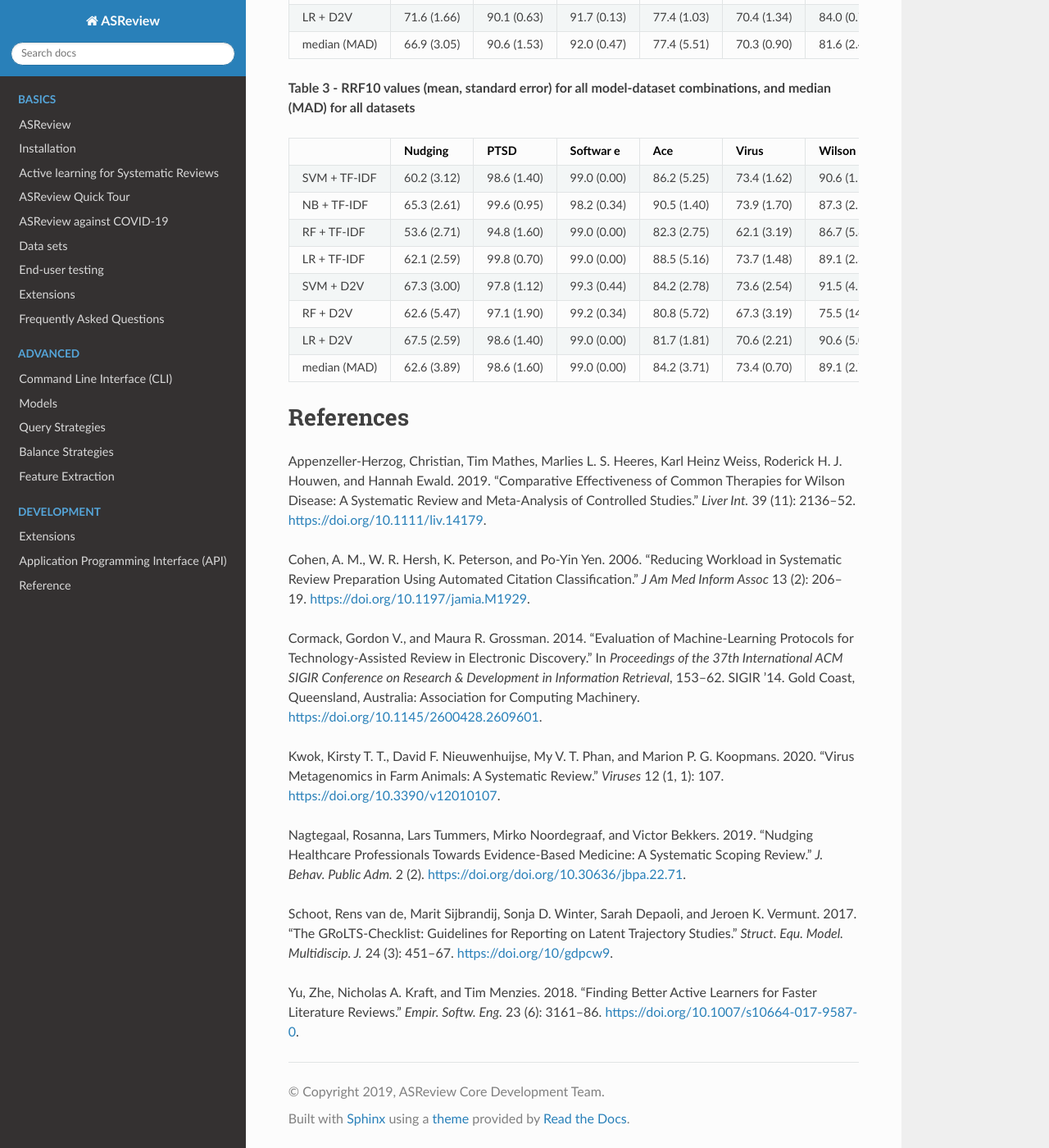
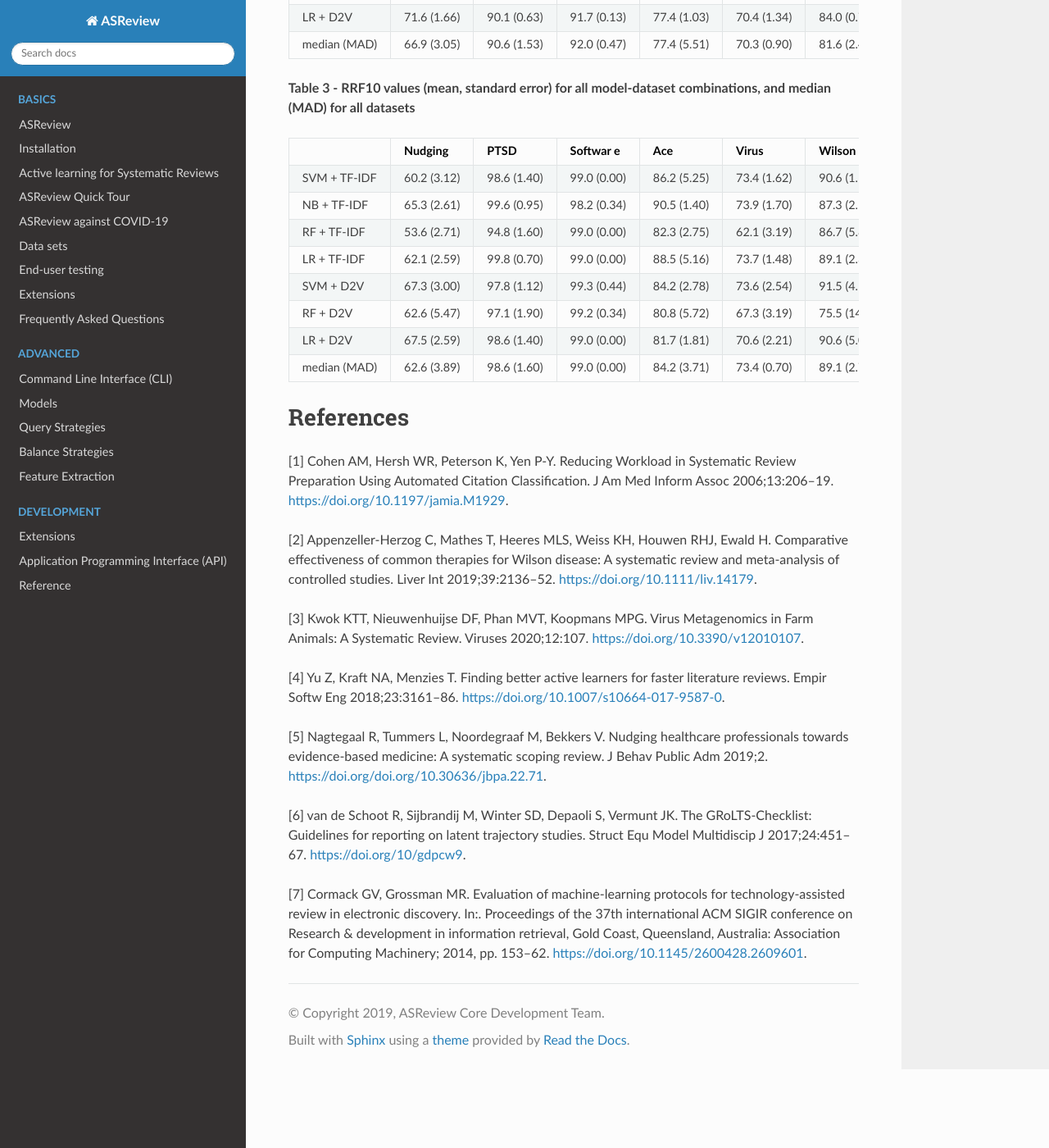
Before and after one commit to asreview/asreview, a Sphinx documentation site: the page built from docs/source/simulation_study_results.rst, in a window 1280 px wide and 1400 px high, scrolled down 3756 px. Shown: the whole window at 82% size. Built offline with Sphinx 7.4.7 and the Read the Docs theme 2.0.0, drawn with Linux system fonts in a browser that asks for light colours.

Commit message:
Fix references

```diff
--- a/docs/source/simulation_study_results.rst
+++ b/docs/source/simulation_study_results.rst
@@ -213,30 +213,15 @@ References
 
 .. raw:: html
 
-   <div id="refs" class="references hanging-indent">
-
-.. raw:: html
-
-   <div id="ref-Appenzeller-Herzog2019">
-
-Appenzeller‐Herzog, Christian, Tim Mathes, Marlies L. S. Heeres, Karl
-Heinz Weiss, Roderick H. J. Houwen, and Hannah Ewald. 2019. “Comparative
-Effectiveness of Common Therapies for Wilson Disease: A Systematic
-Review and Meta-Analysis of Controlled Studies.” *Liver Int.* 39 (11):
-2136–52.
-`https://doi.org/10.1111/liv.14179 <https://doi.org/10.1111/liv.14179>`__.
-
-.. raw:: html
-
-   </div>
+   <div id="refs" class="references">
 
 .. raw:: html
 
    <div id="ref-Cohen2006">
 
-Cohen, A. M., W. R. Hersh, K. Peterson, and Po-Yin Yen. 2006. “Reducing
-Workload in Systematic Review Preparation Using Automated Citation
-Classification.” *J Am Med Inform Assoc* 13 (2): 206–19.
+[1] Cohen AM, Hersh WR, Peterson K, Yen P-Y. Reducing Workload in
+Systematic Review Preparation Using Automated Citation Classification. J
+Am Med Inform Assoc 2006;13:206–19.
 `https://doi.org/10.1197/jamia.M1929 <https://doi.org/10.1197/jamia.M1929>`__.
 
 .. raw:: html
@@ -245,15 +230,13 @@ Classification.” *J Am Med Inform Assoc* 13 (2): 206–19.
 
 .. raw:: html
 
-   <div id="ref-Cormack2014">
+   <div id="ref-Appenzeller-Herzog2019">
 
-Cormack, Gordon V., and Maura R. Grossman. 2014. “Evaluation of
-Machine-Learning Protocols for Technology-Assisted Review in Electronic
-Discovery.” In *Proceedings of the 37th International ACM SIGIR
-Conference on Research & Development in Information Retrieval*, 153–62.
-SIGIR ’14. Gold Coast, Queensland, Australia: Association for Computing
-Machinery.
-`https://doi.org/10.1145/2600428.2609601 <https://doi.org/10.1145/2600428.2609601>`__.
+[2] Appenzeller‐Herzog C, Mathes T, Heeres MLS, Weiss KH, Houwen RHJ,
+Ewald H. Comparative effectiveness of common therapies for Wilson
+disease: A systematic review and meta-analysis of controlled studies.
+Liver Int 2019;39:2136–52.
+`https://doi.org/10.1111/liv.14179 <https://doi.org/10.1111/liv.14179>`__.
 
 .. raw:: html
 
@@ -263,10 +246,21 @@ Machinery.
 
    <div id="ref-Kwok2020">
 
-Kwok, Kirsty T. T., David F. Nieuwenhuijse, My V. T. Phan, and Marion P.
-G. Koopmans. 2020. “Virus Metagenomics in Farm Animals: A Systematic
-Review.” *Viruses* 12 (1, 1): 107.
+[3] Kwok KTT, Nieuwenhuijse DF, Phan MVT, Koopmans MPG. Virus
+Metagenomics in Farm Animals: A Systematic Review. Viruses 2020;12:107.
 `https://doi.org/10.3390/v12010107 <https://doi.org/10.3390/v12010107>`__.
+
+.. raw:: html
+
+   </div>
+
+.. raw:: html
+
+   <div id="ref-Yu2018">
+
+[4] Yu Z, Kraft NA, Menzies T. Finding better active learners for faster
+literature reviews. Empir Softw Eng 2018;23:3161–86.
+`https://doi.org/10.1007/s10664-017-9587-0 <https://doi.org/10.1007/s10664-017-9587-0>`__.
 
 .. raw:: html
 
@@ -276,9 +270,9 @@ Review.” *Viruses* 12 (1, 1): 107.
 
    <div id="ref-Nagtegaal2019">
 
-Nagtegaal, Rosanna, Lars Tummers, Mirko Noordegraaf, and Victor Bekkers.
-2019. “Nudging Healthcare Professionals Towards Evidence-Based Medicine:
-A Systematic Scoping Review.” *J. Behav. Public Adm.* 2 (2).
+[5] Nagtegaal R, Tummers L, Noordegraaf M, Bekkers V. Nudging healthcare
+professionals towards evidence-based medicine: A systematic scoping
+review. J Behav Public Adm 2019;2.
 `https://doi.org/doi.org/10.30636/jbpa.22.71 <https://doi.org/doi.org/10.30636/jbpa.22.71>`__.
 
 .. raw:: html
@@ -289,10 +283,9 @@ A Systematic Scoping Review.” *J. Behav. Public Adm.* 2 (2).
 
    <div id="ref-vandeSchoot2017">
 
-Schoot, Rens van de, Marit Sijbrandij, Sonja D. Winter, Sarah Depaoli,
-and Jeroen K. Vermunt. 2017. “The GRoLTS-Checklist: Guidelines for
-Reporting on Latent Trajectory Studies.” *Struct. Equ. Model.
-Multidiscip. J.* 24 (3): 451–67.
+[6] van de Schoot R, Sijbrandij M, Winter SD, Depaoli S, Vermunt JK. The
+GRoLTS-Checklist: Guidelines for reporting on latent trajectory studies.
+Struct Equ Model Multidiscip J 2017;24:451–67.
 `https://doi.org/10/gdpcw9 <https://doi.org/10/gdpcw9>`__.
 
 .. raw:: html
@@ -301,12 +294,14 @@ Multidiscip. J.* 24 (3): 451–67.
 
 .. raw:: html
 
-   <div id="ref-Yu2018">
+   <div id="ref-Cormack2014">
 
-Yu, Zhe, Nicholas A. Kraft, and Tim Menzies. 2018. “Finding Better
-Active Learners for Faster Literature Reviews.” *Empir. Softw. Eng.* 23
-(6): 3161–86.
-`https://doi.org/10.1007/s10664-017-9587-0 <https://doi.org/10.1007/s10664-017-9587-0>`__.
+[7] Cormack GV, Grossman MR. Evaluation of machine-learning protocols
+for technology-assisted review in electronic discovery. In:. Proceedings
+of the 37th international ACM SIGIR conference on Research & development
+in information retrieval, Gold Coast, Queensland, Australia: Association
+for Computing Machinery; 2014, pp. 153–62.
+`https://doi.org/10.1145/2600428.2609601 <https://doi.org/10.1145/2600428.2609601>`__.
 
 .. raw:: html
 
```
